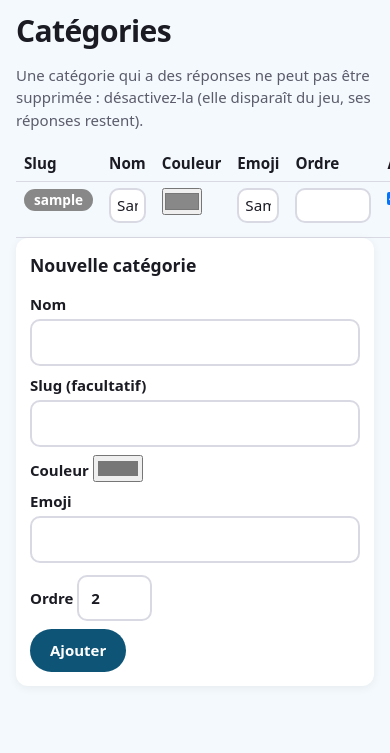
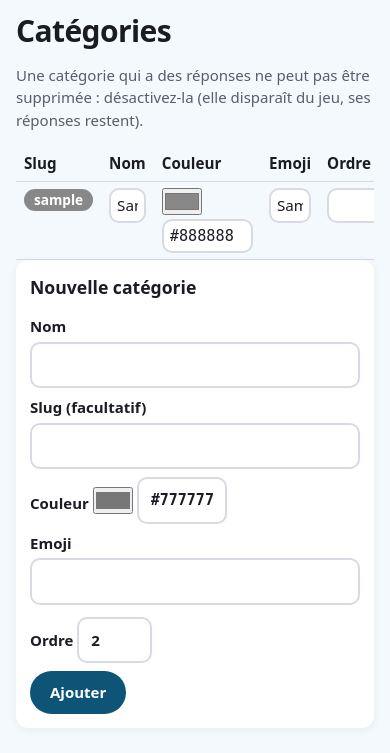
Before and after one commit to pazka/plats, a FastAPI app: template app/templates/admin/categories.html in a window 390 px wide; the page is wider, and only the part inside the window is pictured. Shown: the part 51-804 px from the top of that part. Run offline with FastAPI, Linux system fonts and the light colour scheme; data comes from the database, SQL or seed files in the repository; the template is opened without the code that fills it: most values are stand-ins (such as "Sample title", 1, 10 or a date in 2020).

Commit message:
Admin categories: typed hex colour field, no stale picker values
On a phone the native colour picker of some rows showed white instead of the
stored colour (ragout's chip was purple, its picker white), and saving then
wrote that white back. Each row now has a #RRGGBB text field that is the
submitted value; the picker only mirrors it and is reset from it on load.
Forms opt out of browser form-state restore (autocomplete=off): ten row forms
with the same action and field names let Chrome put values in the wrong rows.

Server accepts #abc / abc / AABBCC and stores #RRGGBB; colour now in the
audit log. Table scrolls horizontally so Save stays reachable on mobile.

Co-Authored-By: Claude Opus 5.5 <noreply@anthropic.com>
Claude-Session: https://claude.ai/code/session_01AcNaftGKjUU83wPrgyffDc

```diff
--- a/app/static/admin.css
+++ b/app/static/admin.css
@@ -16,7 +16,11 @@ form.inline { display: inline; }
 .inline-form label { margin: 0; }
 .table td input, .table td select { margin: 0; padding: 4px 6px; }
 .table .num, input.num { width: 5em; }
-.table input[type=color] { width: 3em; height: 2em; padding: 0; }
+.table input[type=color], .color-cell input[type=color] { width: 3em; height: 2em; padding: 0; vertical-align: middle; }
+.color-cell { display: inline-flex; flex-wrap: wrap; gap: 4px; align-items: center; }
+.table .color-cell { flex-direction: column; align-items: flex-start; }
+.table-scroll { overflow-x: auto; }
+.color-cell .hex { width: 6em; margin: 0; font-family: ui-monospace, monospace; text-transform: uppercase; }
 .tag { display: inline-block; padding: 0 8px; border-radius: 6px; font-size: 0.8rem; background: #e3e3ee; color: #222; }
 .tag-active { background: #d4f1dc; color: #0f4d22; }
 .tag-hidden, .tag-rejected, .tag-merged { background: #e7e7e7; color: #444; }
--- a/app/static/admin.js
+++ b/app/static/admin.js
@@ -11,6 +11,22 @@
     var name = all.getAttribute("data-check-all");
     document.querySelectorAll('input[type=checkbox][name="' + name + '"]').forEach(function (c) { c.checked = all.checked; });
   });
+  // Colour pickers: the native picker (no name) mirrors a typed #RRGGBB field (the submitted value),
+  // so a colour can always be typed even where the phone's picker is limited or out of sync.
+  function hex6(v) {
+    var m = /^#?([0-9a-f]{3}|[0-9a-f]{6})$/i.exec((v || "").trim());
+    if (!m) return null;
+    var h = m[1].length === 3 ? m[1].replace(/./g, "$&$&") : m[1];
+    return "#" + h.toLowerCase();
+  }
+  document.querySelectorAll("input[type=color][data-color-for]").forEach(function (picker) {
+    var field = document.getElementById(picker.getAttribute("data-color-for"));
+    if (!field) return;
+    var v = hex6(field.value);
+    if (v) picker.value = v;  // the server-rendered value wins over any restored picker state
+    picker.addEventListener("input", function () { field.value = picker.value.toUpperCase(); });
+    field.addEventListener("input", function () { var h = hex6(field.value); if (h) picker.value = h; });
+  });
   document.querySelectorAll("[data-pct]").forEach(function (el) {
     el.style.width = Math.max(0, Math.min(100, parseFloat(el.getAttribute("data-pct")) || 0)) + "%";
   });
--- a/app/templates/admin/categories.html
+++ b/app/templates/admin/categories.html
@@ -3,20 +3,23 @@
 {% block content %}
 <h1>Catégories</h1>
 <p class="muted">Une catégorie qui a des réponses ne peut pas être supprimée : désactivez-la (elle disparaît du jeu, ses réponses restent).</p>
+<div class="table-scroll">
 <table class="table">
   <thead><tr><th>Slug</th><th>Nom</th><th>Couleur</th><th>Emoji</th><th>Ordre</th><th>Active</th><th>Réponses</th><th></th></tr></thead>
   <tbody>
   {% for c in rows %}
   <tr>
     <td><span class="chip cat-{{ c.slug }}">{{ c.slug }}</span></td>
-    <td><input name="name" value="{{ c.name }}" form="cat-{{ c.id }}" required maxlength="40" aria-label="Nom"></td>
-    <td><input type="color" name="color" value="{{ c.color | lower }}" form="cat-{{ c.id }}" aria-label="Couleur"></td>
-    <td><input name="emoji" value="{{ c.emoji }}" form="cat-{{ c.id }}" size="3" maxlength="8" aria-label="Emoji"></td>
-    <td><input type="number" name="position" value="{{ c.position }}" form="cat-{{ c.id }}" class="num" aria-label="Ordre"></td>
-    <td><input type="checkbox" name="active" value="1" form="cat-{{ c.id }}"{% if c.active %} checked{% endif %} aria-label="Active"></td>
+    <td><input name="name" value="{{ c.name }}" autocomplete="off" form="cat-{{ c.id }}" required maxlength="40" aria-label="Nom"></td>
+    <td><div class="color-cell"><input type="color" value="{{ c.color | lower }}" data-color-for="color-{{ c.id }}" autocomplete="off" aria-label="Couleur (sélecteur)">
+      <input name="color" id="color-{{ c.id }}" value="{{ c.color | upper }}" form="cat-{{ c.id }}" class="hex" autocomplete="off"
+             required maxlength="7" pattern="#?([0-9A-Fa-f]{3}|[0-9A-Fa-f]{6})" spellcheck="false" aria-label="Couleur (#RRGGBB)"></div></td>
+    <td><input name="emoji" value="{{ c.emoji }}" autocomplete="off" form="cat-{{ c.id }}" size="3" maxlength="8" aria-label="Emoji"></td>
+    <td><input type="number" name="position" value="{{ c.position }}" autocomplete="off" form="cat-{{ c.id }}" class="num" aria-label="Ordre"></td>
+    <td><input type="checkbox" name="active" value="1" form="cat-{{ c.id }}"{% if c.active %} checked{% endif %} autocomplete="off" aria-label="Active"></td>
     <td>{{ c.n }}</td>
     <td>
-      <form method="post" action="/admin/categories" id="cat-{{ c.id }}" class="inline">
+      <form method="post" action="/admin/categories" id="cat-{{ c.id }}" class="inline" autocomplete="off">
         <input type="hidden" name="csrf" value="{{ csrf }}">
         <input type="hidden" name="id" value="{{ c.id }}">
         <button name="action" value="update" class="btn">Enregistrer</button>
@@ -27,6 +30,7 @@
   {% endfor %}
   </tbody>
 </table>
+</div>
 <section class="card">
   <h2>Nouvelle catégorie</h2>
   <form method="post" action="/admin/categories">
@@ -34,7 +38,9 @@
     <input type="hidden" name="action" value="create">
     <label>Nom <input name="name" required maxlength="40"></label>
     <label>Slug (facultatif) <input name="slug" maxlength="30" pattern="[a-z0-9-]*"></label>
-    <label>Couleur <input type="color" name="color" value="#777777"></label>
+    <label>Couleur <span class="color-cell"><input type="color" value="#777777" data-color-for="color-new" aria-label="Couleur (sélecteur)">
+      <input name="color" id="color-new" value="#777777" class="hex" required maxlength="7"
+             pattern="#?([0-9A-Fa-f]{3}|[0-9A-Fa-f]{6})" spellcheck="false" aria-label="Couleur (#RRGGBB)"></span></label>
     <label>Emoji <input name="emoji" maxlength="8" size="3"></label>
     <label>Ordre <input type="number" name="position" value="{{ rows | length + 1 }}" class="num"></label>
     <button type="submit" class="btn">Ajouter</button>
```
Also changed, not shown: app/routes_admin.py (+16 -5 lines), tests/test_admin.py (+31 -0 lines).
